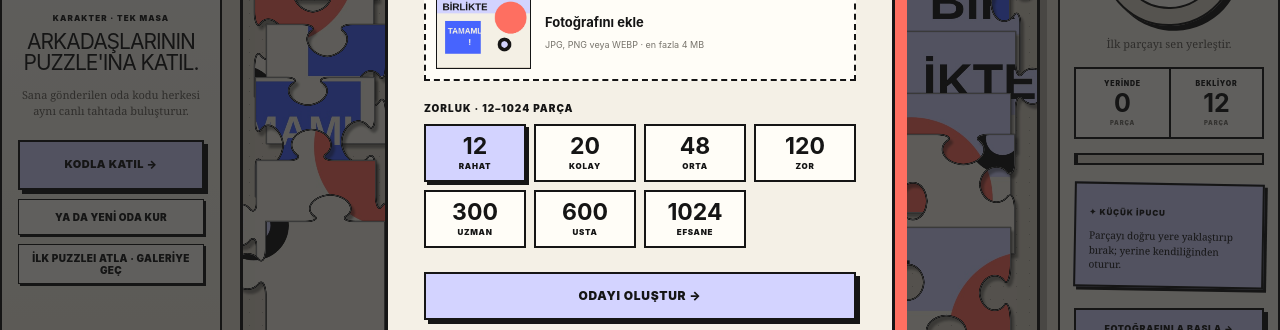
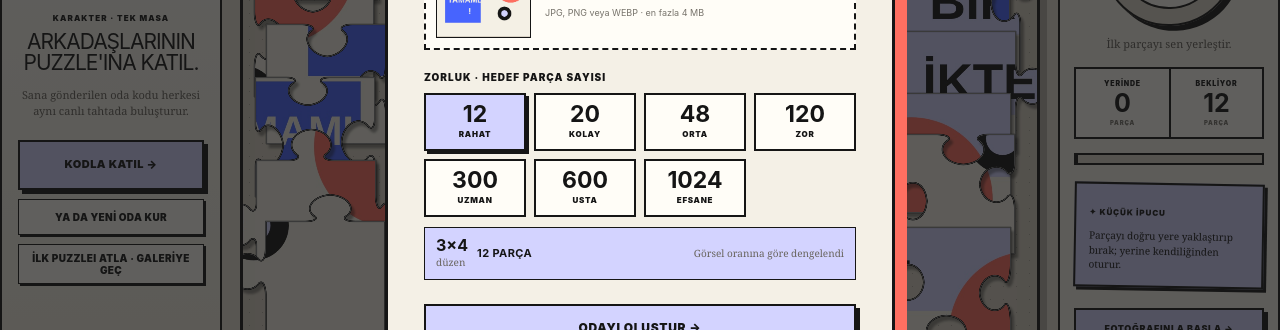
Before and after one commit to batuhanbural/puzzlebeyond, a Next.js app: page / in a window 1280 px wide. Both pictures are taken after a click on the button "YA DA YENİ ODA KUR". Shown: the part 335-665 px from the top of the page. Built offline with nearby package versions, Linux system fonts and the light colour scheme; no server answers; the database is empty.

Commit message:
Show image-aware puzzle piece count

```diff
--- a/app/globals.css
+++ b/app/globals.css
@@ -171,6 +171,11 @@ fieldset { margin:20px 0 0; padding:0; border:0; }
 .difficulty-options button.selected { background:var(--lime); box-shadow:3px 3px 0 var(--ink); }
 .difficulty-options b { font-size:23px; line-height:1; }
 .difficulty-options span { font-size:8px; font-weight:900; letter-spacing:.7px; }
+.difficulty-result { margin:10px 0 0; padding:9px 11px; display:grid; grid-template-columns:auto auto 1fr; align-items:center; gap:9px; border:1.5px solid var(--ink); background:#d3d3ff; }
+.difficulty-result span { display:grid; gap:2px; color:#68645d; font-family:Georgia,serif; font-size:10px; }
+.difficulty-result span b { color:var(--ink); font-family:Inter,sans-serif; font-size:16px; line-height:1; }
+.difficulty-result strong { font-size:11px; letter-spacing:.4px; white-space:nowrap; }
+.difficulty-result small { justify-self:end; color:#68645d; font-family:Georgia,serif; font-size:10px; text-align:right; }
 .dialog-submit { margin-top:24px; }
 .dialog-copy { margin:-13px 0 24px; font-family:Georgia,serif; line-height:1.5; }
 .code-input { width:100%; height:84px; padding:0 12px; border:3px solid var(--ink); background:var(--white); text-align:center; font-size:38px; font-weight:950; letter-spacing:12px; text-transform:uppercase; outline:none; }
@@ -221,6 +226,8 @@ fieldset { margin:20px 0 0; padding:0; border:0; }
   .gallery-card-copy { min-height:104px; padding:11px 10px; }
   .gallery-actions { margin-top:18px; display:grid; grid-template-columns:1fr 1fr; gap:8px; }
   .gallery-actions .primary-button,.gallery-actions .outline-button { min-height:40px; padding:0 8px; font-size:9px; }
+  .difficulty-result { grid-template-columns:auto auto; }
+  .difficulty-result small { grid-column:1 / -1; justify-self:start; text-align:left; }
   .progress-panel { display:none; }
   .notice { border-left:0; border-right:0; }
   footer { display:none; }
--- a/app/page.tsx
+++ b/app/page.tsx
@@ -592,6 +592,7 @@ export default function Home() {
   }, []);
 
   const localSize = PUZZLE_SIZES.find((option) => String(option.count) === difficulty) ?? PUZZLE_SIZES[0];
+  const selectedPuzzleSize = fitPuzzleSize(localSize, imageAspect);
   const rows = room?.rows ?? localSize.rows;
   const cols = room?.cols ?? localSize.cols;
   const pieceCount = rows * cols;
@@ -1025,13 +1026,13 @@ export default function Home() {
                   <div><b>{file ? file.name : selectedGalleryId ? "Galeriden seçilen puzzle" : "Fotoğrafını ekle"}</b><small>{selectedGalleryId ? "Hazır görsel seçildi · istersen değiştirebilirsin" : "JPG, PNG veya WEBP · en fazla 4 MB"}</small></div>
                   <input type="file" accept="image/jpeg,image/png,image/webp" onChange={onFile} />
                 </label>
-                <fieldset><legend>Zorluk · 12–1024 parça</legend><div className="difficulty-options">
+                <fieldset><legend>Zorluk · hedef parça sayısı</legend><div className="difficulty-options">
                   {PUZZLE_SIZES.map((option) => (
                     <button key={option.count} className={difficulty === String(option.count) ? "selected" : ""} onClick={() => setDifficulty(String(option.count))}>
                       <b>{option.count}</b><span>{option.label}</span>
                     </button>
                   ))}
-                </div></fieldset>
+                </div><p className="difficulty-result" aria-live="polite"><span><b>{selectedPuzzleSize.rows}×{selectedPuzzleSize.cols}</b> düzen</span><strong>{selectedPuzzleSize.count} PARÇA</strong><small>Görsel oranına göre dengelendi</small></p></fieldset>
                 <button className="primary-button full dialog-submit" onClick={() => createRoom()} disabled={busy}>{busy ? "ODA HAZIRLANIYOR…" : "ODAYI OLUŞTUR →"}</button>
               </>
             ) : (
```
